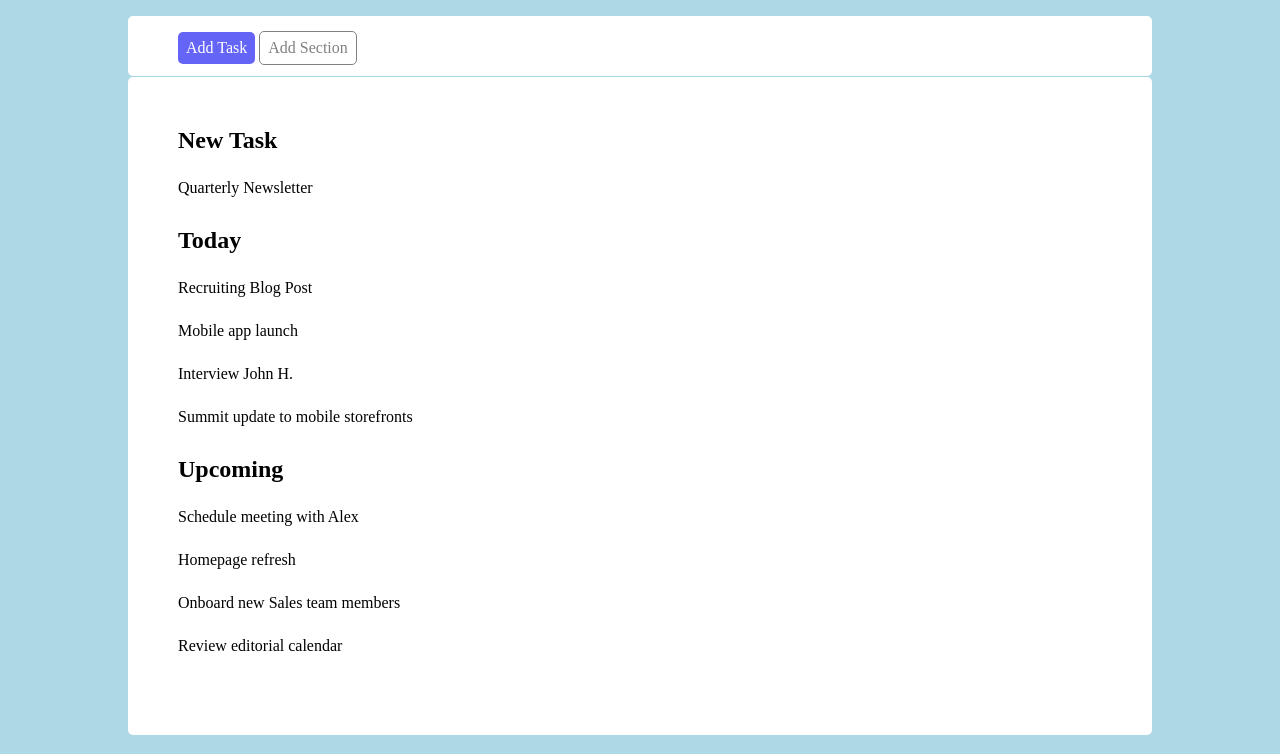
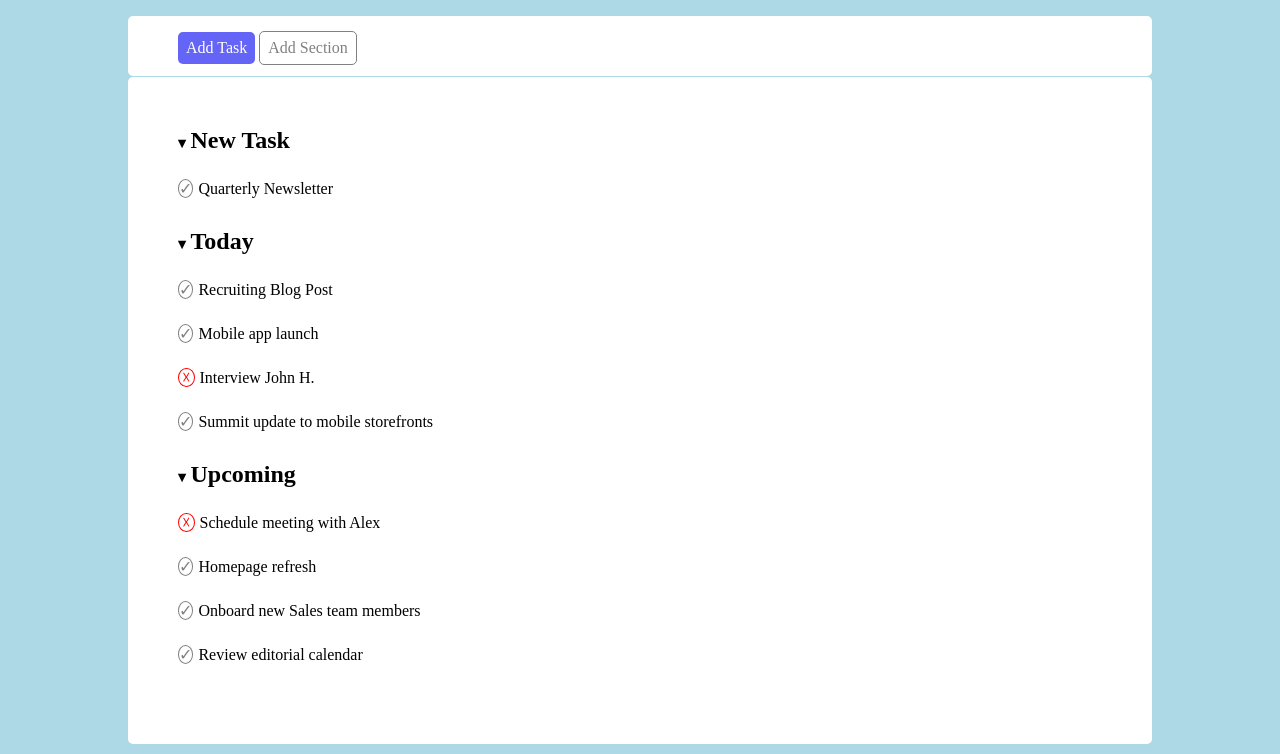
Before and after one commit to andreagavardi/html-css-toboolist, a plain HTML site: page index.html in a window 1280 px wide. Shown: the part 114-868 px from the top of the page. Drawn offline with Linux system fonts and the light colour scheme.

Commit message:
completata sezione con after element

```diff
--- a/index.html
+++ b/index.html
@@ -35,23 +35,23 @@
 
             <section>
                 <h2>New Task</h2>
-                <span>Quarterly Newsletter </span>
+                <span class="true">Quarterly Newsletter </span>
 
             </section>
             <section>
                 <h2>Today</h2>
-                <span>Recruiting Blog Post</span>
-                <span>Mobile app launch</span>
-                <span>Interview John H.</span>
-                <span>Summit update to mobile storefronts</span>
+                <span class="true">Recruiting Blog Post</span>
+                <span class="true">Mobile app launch</span>
+                <span class="false">Interview John H.</span>
+                <span class="true">Summit update to mobile storefronts</span>
 
             </section>
             <section>
                 <h2>Upcoming</h2>
-                <span>Schedule meeting with Alex</span>
-                <span>Homepage refresh</span>
-                <span>Onboard new Sales team members</span>
-                <span>Review editorial calendar</span>
+                <span class="false">Schedule meeting with Alex</span>
+                <span class="true">Homepage refresh</span>
+                <span class="true">Onboard new Sales team members</span>
+                <span class="true">Review editorial calendar</span>
 
             </section>
 
--- a/style.css
+++ b/style.css
@@ -111,8 +111,6 @@ section{
 }
 
 
-
-}
 h2::before{
     display: inline-block;
     content: "\0025BE";
@@ -123,3 +121,18 @@ span{
     display: block;
     margin-top: 25px;
 }
+.true::before{
+    content: "\2713";
+    color: grey;
+    border: 1px solid grey;
+    border-radius: 100%;
+    margin-right: 5px;
+}
+.false::before{
+    content: "\2613";
+    color: red;
+    border: 1px solid red;
+    border-radius: 100%;
+    margin-right: 5px;
+    padding: 0 3px;
+}
```
